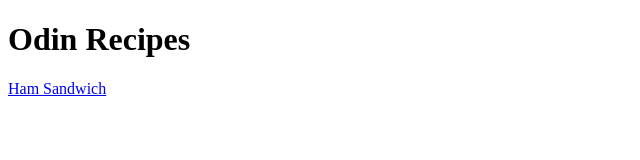
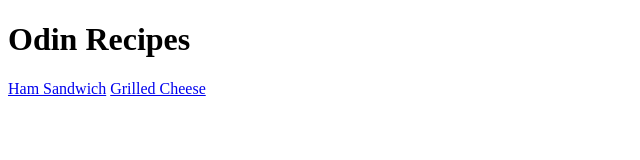
Before and after one commit to alexeiMikhail/odin-recipes, a plain HTML site: page index.html in a window 1280 px wide. Shown: the whole page, without its empty margins (0-640 px from the left). Drawn offline with Linux system fonts and the light colour scheme.

Commit message:
Linked grilled-cheese.html to index.html

```diff
--- a/index.html
+++ b/index.html
@@ -7,5 +7,6 @@
     <body>
         <h1>Odin Recipes</h1>
         <a href="ham-sandwich.html">Ham Sandwich</a>
+        <a href="grilled-cheese.html">Grilled Cheese</a>
     </body>
 </html>
```
